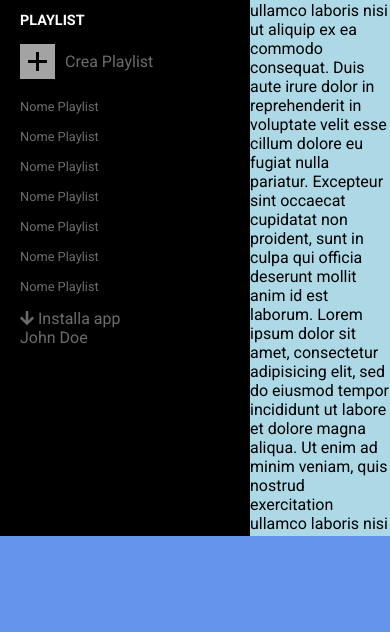
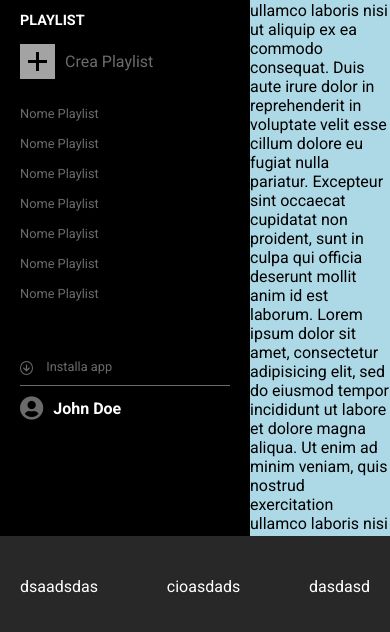
Before and after one commit to IacopoGhilardi/html-css-spotifyweb, a plain HTML site: page index.html in a window 390 px wide. Shown: the part 208-840 px from the top of the page. Drawn offline with Linux system fonts and the light colour scheme.

Commit message:
navbar fatta manca responsive

```diff
--- a/css/style.css
+++ b/css/style.css
@@ -28,12 +28,15 @@ main {
   padding-top: 20px;
   color: #6B6B6B;
   overflow-y: hidden;
+  position: relative;
 }
 
 .main-nav a {
+  color: #6B6B6B;
+  text-decoration: none;
+}
+.main-nav a:hover {
   color: white;
-  text-decoration: none;
-  padding: 0 20px;
 }
 
 /* logo */
@@ -41,6 +44,7 @@ main {
   width: 100%;
   height: 40px;
   margin-bottom: 20px;
+  padding-left: 20px;
 }
 
 #logo img {
@@ -64,7 +68,7 @@ main {
 
 .nav_logos li a {
   display: flex;
-  color: #6B6B6B;
+  padding: 0 20px;
 }
 
 .nav_logos li a:hover {
@@ -108,7 +112,6 @@ main {
 /* playlist */
 .playlist {
   padding: 20px;
-  height: 100%;
   position: relative;
 }
 .playlist h2 {
@@ -122,6 +125,16 @@ main {
 .create {
   display: flex;
   align-items: center;
+  width: 100%;
+  border: none;
+}
+.create:hover .add {
+  background: white;
+  cursor: pointer;
+}
+.create:hover span {
+  color: white;
+  cursor: pointer;
 }
 
 .add {
@@ -139,10 +152,49 @@ main {
 .playlist_list li {
   list-style: none;
   height: 30px;
+  line-height: 30px;
+  font-size: .8rem;
+}
+/* playlist */
+
+/* account */
+.account {
+  padding: 20px;
+  position: relative;
+  bottom: 0;
+  left: 0;
+}
+
+.install {
+  padding: 10px 0;
+  border-bottom: 1px solid #6B6B6B;
   font-size: .8rem;
 }
 
-/* playlist */
+.install i {
+  font-size: .5rem;
+  border: 1px solid #6B6B6B;
+  border-radius: 50%;
+  padding: 2px;
+  margin-right: 10px;
+}
+
+.account_name {
+  padding: 10px 0;
+  display: flex;
+  align-items: center;
+}
+
+.account_name span {
+  font-weight: 700;
+  color: white;
+}
+.account_name i {
+  margin-right: 10px;
+  font-size: 1.5rem;
+}
+
+/* account */
 
 /* /main nav */
 
@@ -156,8 +208,17 @@ main {
 
 /***************** footer *****************/
 footer {
-  background-color: cornflowerblue;
+  background-color: #282828;
   width: 100%;
   height: 100px;
 }
+
+.footer_wrapper {
+  display: flex;
+  justify-content: space-between;
+  align-items: center;
+  height: 100%;
+  padding: 20px;
+  color: white;
+}
 /***************** /footer *****************/
--- a/index.html
+++ b/index.html
@@ -61,34 +61,40 @@
           <!-- playlist -->
           <section class="playlist">
             <h2>playlist</h2>
+            <!-- crea playlist -->
             <div class="create">
               <div class="add">
                 <img src="img/plus.svg" alt="add">
               </div>
               <span>Crea Playlist</span>
             </div>
+            <!-- crea playlist -->
+
             <div class="playlist_list">
               <ul>
-                <li>Nome Playlist</li>
-                <li>Nome Playlist</li>
-                <li>Nome Playlist</li>
-                <li>Nome Playlist</li>
-                <li>Nome Playlist</li>
-                <li>Nome Playlist</li>
-                <li>Nome Playlist</li>
+                <li><a href="#">Nome Playlist</a></li>
+                <li><a href="#">Nome Playlist</a></li>
+                <li><a href="#">Nome Playlist</a></li>
+                <li><a href="#">Nome Playlist</a></li>
+                <li><a href="#">Nome Playlist</a></li>
+                <li><a href="#">Nome Playlist</a></li>
+                <li><a href="#">Nome Playlist</a></li>
               </ul>
             </div>
+          </section>
 
-            <div class="account">
-              <div class="install">
+          <div class="account">
+            <div class="install">
+              <a href="#">
                 <i class="fas fa-arrow-down"></i>
                 <span>Installa app</span>
-              </div>
-              <div class="account_name">
-                <p>John Doe</p>
-              </div>
+              </a>
             </div>
-          </section>
+            <div class="account_name">
+              <i class="fas fa-user-circle"></i>
+              <span>John Doe</span>
+            </div>
+          </div>
           <!-- /playlist -->
         </nav>
         <!-- navbar laterale -->
@@ -105,6 +111,20 @@
 
     <!-- footer -->
     <footer>
+      <div class="footer_wrapper">
+        <div class="brano">
+          dsaadsdas
+        </div>
+
+        <div class="play">
+            cioasdads
+        </div>
+
+        <div class="volume">
+          dasdasd
+        </div>
+      </div>
+
     </footer>
      <!-- /footer -->
 
```
